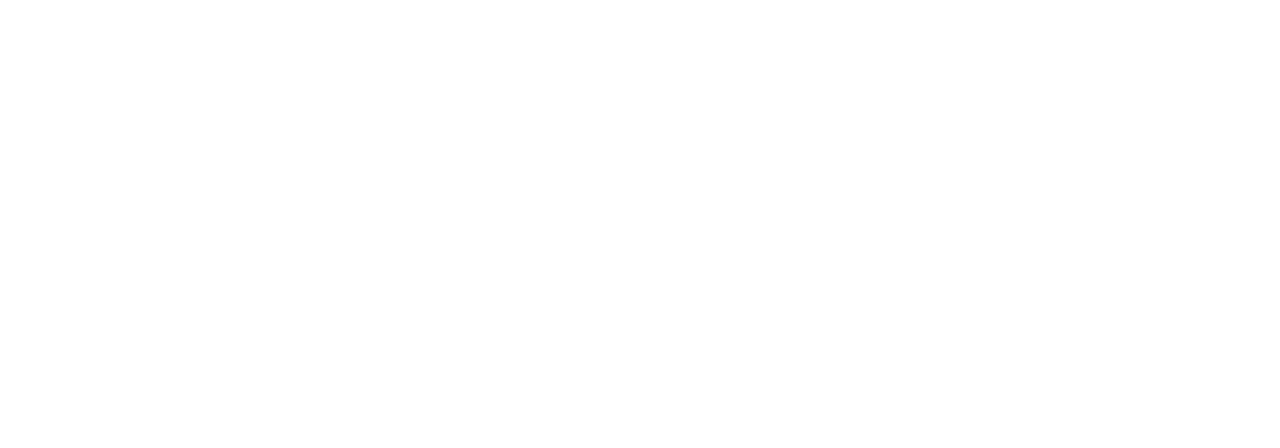
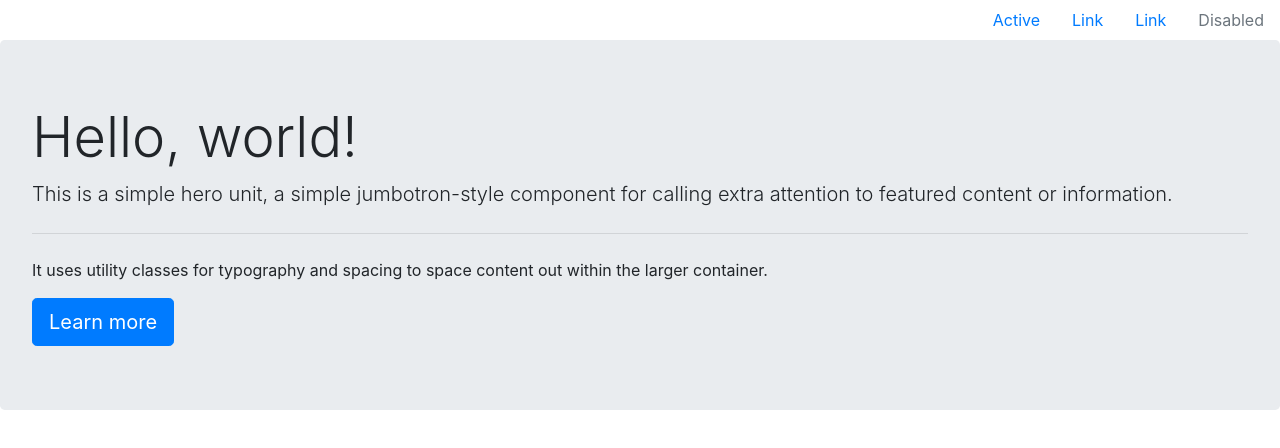
Before and after one commit to ericagates/portfolio, a plain HTML site: page index.html in a window 1280 px wide. Drawn offline with nearby package versions, Linux system fonts and the light colour scheme.

Commit message:
ADDED header and nav bar

```diff
--- a/index.html
+++ b/index.html
@@ -3,9 +3,35 @@
 <head>
     <meta charset="UTF-8">
     <meta name="viewport" content="width=device-width, initial-scale=1.0">
+    <link rel="stylesheet" href="https://stackpath.bootstrapcdn.com/bootstrap/4.5.1/css/bootstrap.min.css" integrity="sha384-VCmXjywReHh4PwowAiWNagnWcLhlEJLA5buUprzK8rxFgeH0kww/aWY76TfkUoSX" crossorigin="anonymous">
     <title>Erica Gates Portfolio Site</title>
 </head>
 <body>
+    <ul class="nav justify-content-end">
+        <li class="nav-item">
+          <a class="nav-link active" href="#">Active</a>
+        </li>
+        <li class="nav-item">
+          <a class="nav-link" href="#">Link</a>
+        </li>
+        <li class="nav-item">
+          <a class="nav-link" href="#">Link</a>
+        </li>
+        <li class="nav-item">
+          <a class="nav-link disabled" href="#" tabindex="-1" aria-disabled="true">Disabled</a>
+        </li>
+      </ul>
+    <div class="jumbotron">
+        <h1 class="display-4">Hello, world!</h1>
+        <p class="lead">This is a simple hero unit, a simple jumbotron-style component for calling extra attention to featured content or information.</p>
+        <hr class="my-4">
+        <p>It uses utility classes for typography and spacing to space content out within the larger container.</p>
+        <a class="btn btn-primary btn-lg" href="#" role="button">Learn more</a>
+    </div>
 
+
+    <script src="https://code.jquery.com/jquery-3.5.1.slim.min.js" integrity="sha384-DfXdz2htPH0lsSSs5nCTpuj/zy4C+OGpamoFVy38MVBnE+IbbVYUew+OrCXaRkfj" crossorigin="anonymous"></script>
+    <script src="https://cdn.jsdelivr.net/npm/popper.js@1.16.1/dist/umd/popper.min.js" integrity="sha384-9/reFTGAW83EW2RDu2S0VKaIzap3H66lZH81PoYlFhbGU+6BZp6G7niu735Sk7lN" crossorigin="anonymous"></script>
+    <script src="https://stackpath.bootstrapcdn.com/bootstrap/4.5.1/js/bootstrap.min.js" integrity="sha384-XEerZL0cuoUbHE4nZReLT7nx9gQrQreJekYhJD9WNWhH8nEW+0c5qq7aIo2Wl30J" crossorigin="anonymous"></script>
 </body>
 </html>
```
